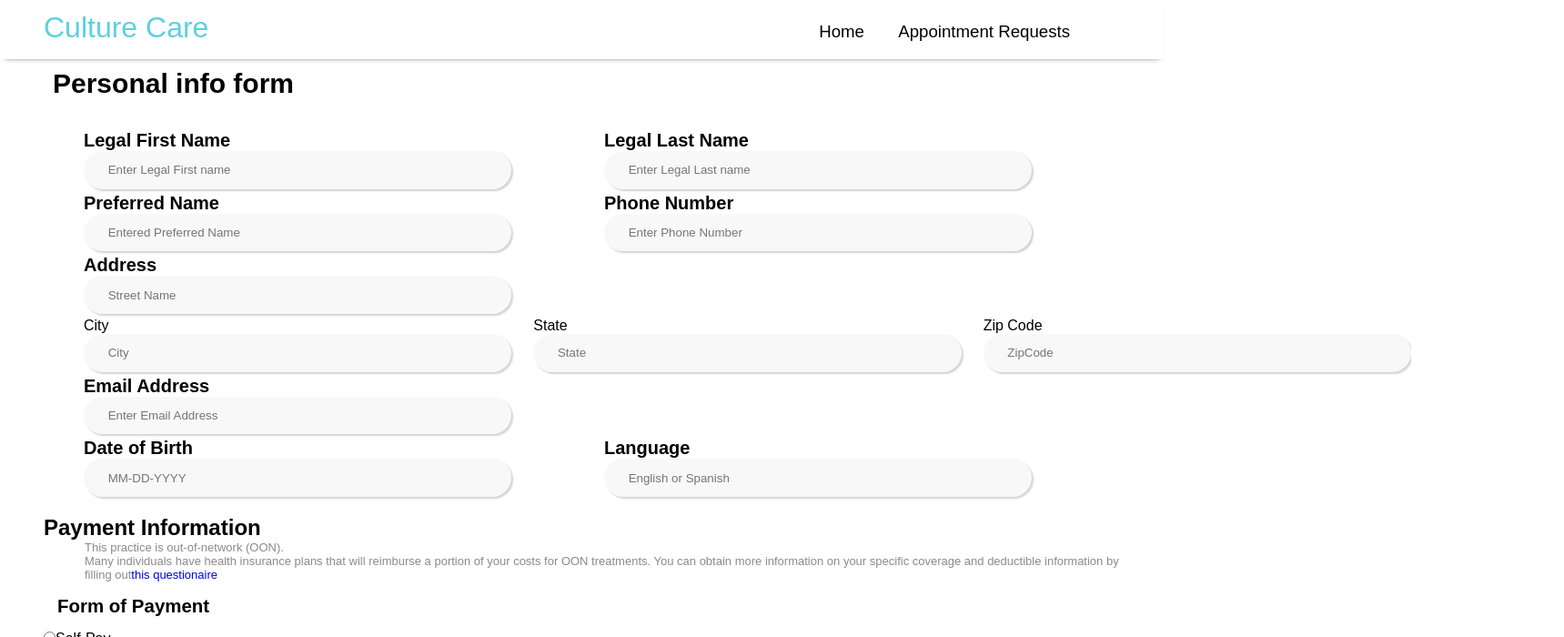
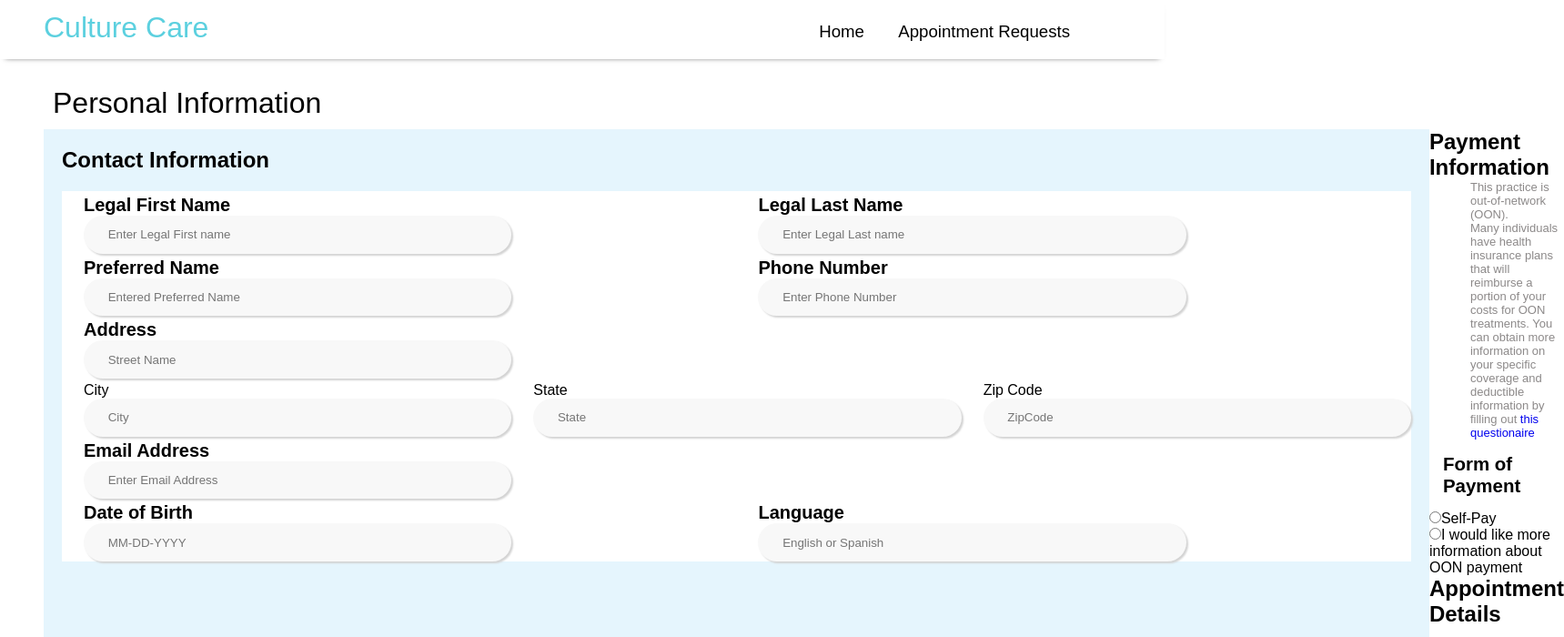
Before and after one commit to CultureCare22/Culture-Care, a React (Create React App) app: page /patient-info in a window 1280 px wide. Shown: the top 700 px of the page at 91% size, 1719 px wide, since content can reach past the window. Built offline with nearby package versions, Linux system fonts and the light colour scheme.

Commit message:
updated form divs

```diff
--- a/src/pages/PatientInfoForm/PatientInfoForm.css
+++ b/src/pages/PatientInfoForm/PatientInfoForm.css
@@ -2,12 +2,14 @@
     font-size: 30px;
     margin: 10px;
     font-weight: 900;
+    margin-top: 1em;
 }
 .container-outer {
     display: flex;
     flex-direction: column;
     padding: 20px;
     gap: 20px;
+    background-color: #E5F5FD;
 }
 
 .flex-row {
@@ -56,3 +58,12 @@
     border-radius: 25px;
     box-shadow: 2px 2px 2px lightgrey;
 }
+
+.contact-info-container {
+    background-color: white;
+}
+
+.forms {
+    display: flex;
+    flex-direction: row;
+}
--- a/src/pages/PatientInfoForm/PatientInfoForm.js
+++ b/src/pages/PatientInfoForm/PatientInfoForm.js
@@ -6,8 +6,12 @@ function Form() {
 
     return (
         <>
-        <div className='big-heading'>Personal info form</div>
+        <div className='big-heading'>
+            <h1>Personal Information</h1>
+        </div>
+        <div className='forms'>
             <div className='container-outer'>
+                <h2>Contact Information</h2>
                 <div className='contact-info-container'>
                     <div className='flex-row'>
                         <div className='input-field'>
@@ -73,13 +77,14 @@ function Form() {
                     </div>
                 </div>
             </div>
+            <div className='right-forms'>
                 <div className='payment-info-form'>
                     <h2>Payment Information</h2>
                     <p>This practice is out-of-network (OON). </p>
                     <p>Many individuals have health insurance plans that will reimburse a portion
                         of your costs for OON treatments. You can obtain more information on your
                         specific coverage and deductible information by filling out
-                <a href='https://www.honesthourtherapy.com/'>this questionaire</a>
+                        <a href='https://www.honesthourtherapy.com/'> this questionaire</a>
                     </p>
                     <form className='select-fop'>
                         <h3>Form of Payment</h3>
@@ -116,11 +121,12 @@ function Form() {
                         <label for='lgbtqia'>LGBTQIA+</label>
 
                     </form>
+                </div>
+            </div>
+        </div>
         <a href="/clinician-s-silva">
             <button className='return-button'>Request Appointment</button>
         </a>
-        </div>
-
         </>
     )
 }
```
Lines whose indentation alone changed are shown as unchanged.
